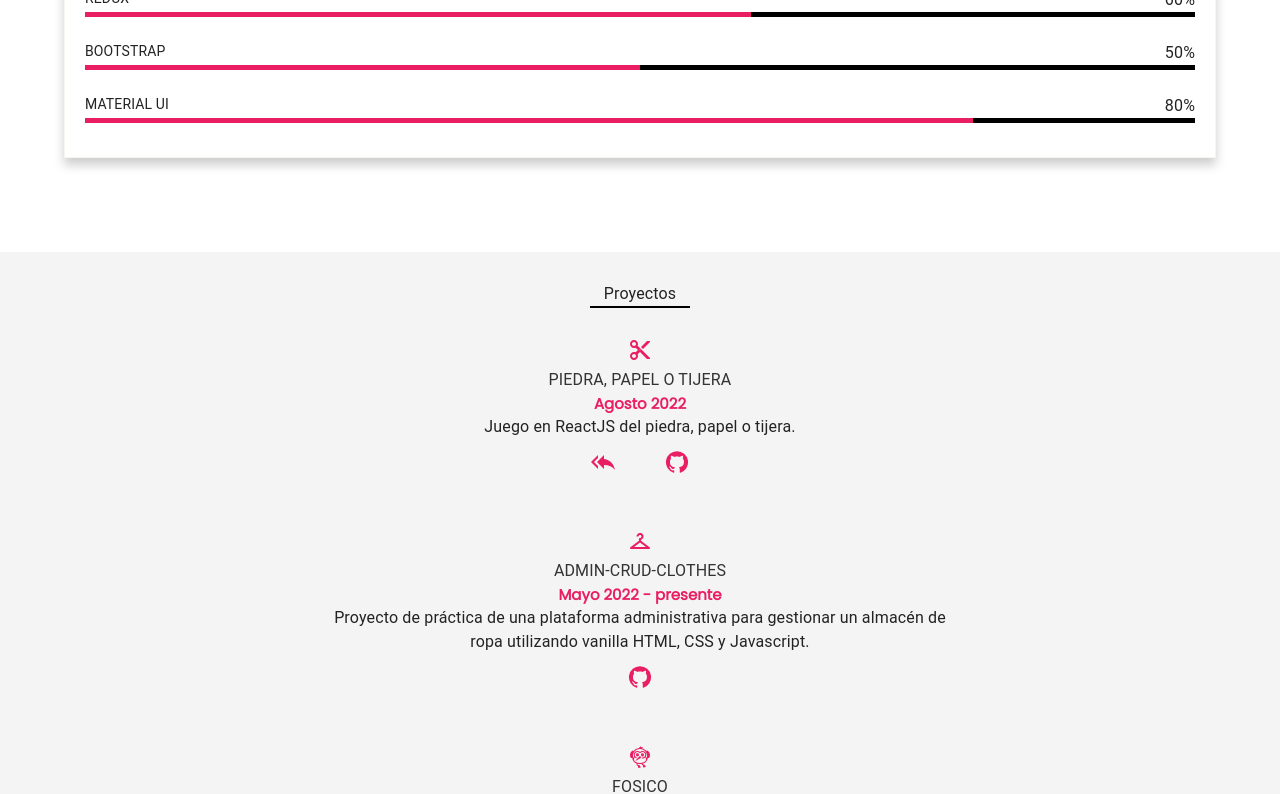
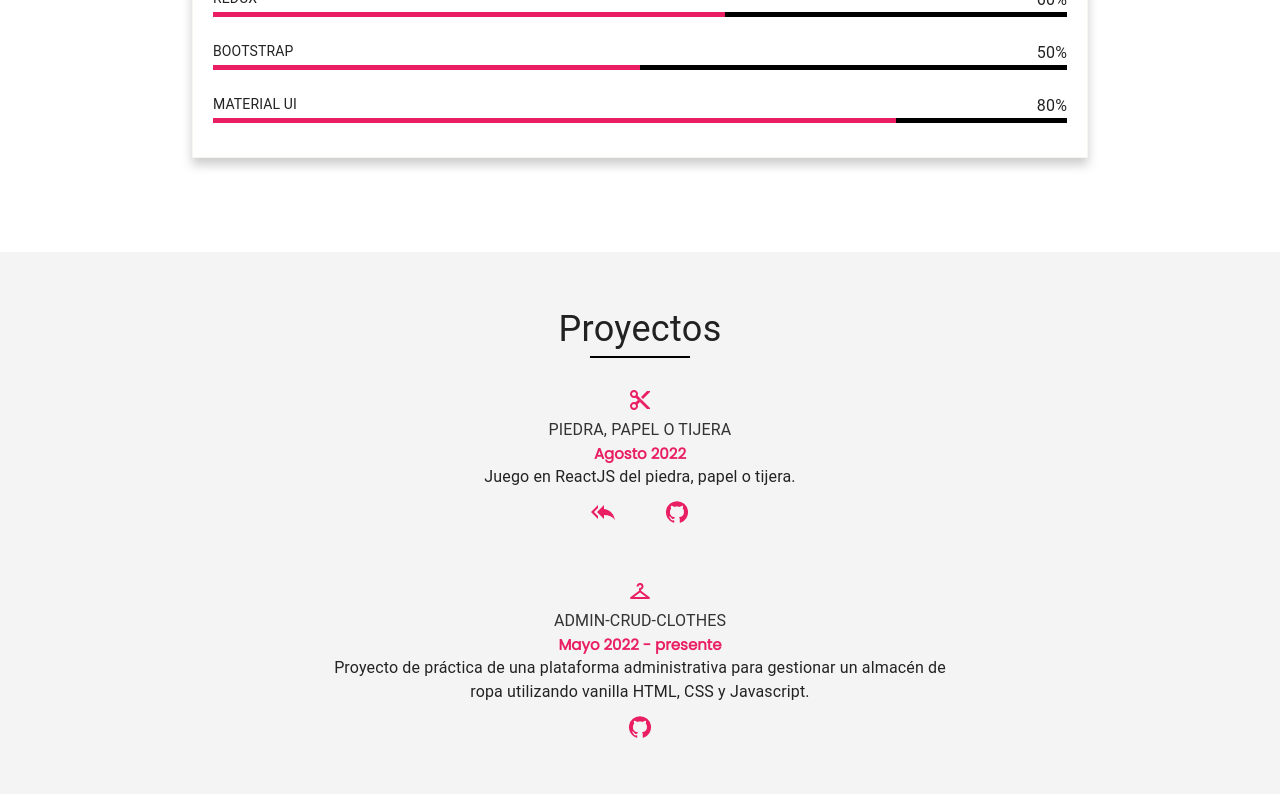
Before and after one commit to Mayra234/mi-portafolio-react, a React (Create React App) app: page / in a window 1280 px wide. Shown: the part 2000-2794 px from the top of the page. Built offline with nearby package versions, Linux system fonts and the light colour scheme.

Commit message:
avance en el portafolio

```diff
--- a/src/components/Button/index.jsx
+++ b/src/components/Button/index.jsx
@@ -33,6 +33,7 @@ const CustomButton = ({
       style={style}
       type={type}
       onClick={onClick}
+      sx={{ position: 'static' }}
     >
       {children}
     </MuiButton>
--- a/src/pages/Home/ContactMe/ContactMe.jsx
+++ b/src/pages/Home/ContactMe/ContactMe.jsx
@@ -10,7 +10,7 @@ import { CONTACTS } from '../../../constants/contact';
 export const ContactMe = () => {
   return (
     <Box id="contact" className="container-contact">
-      <H2 className="title">Contáctame</H2>
+      <H2 className="text-about-h2">Contáctame</H2>
       <Separator />
       <Box className="content-card-contact">
         {CONTACTS.map((contact, i) => (
--- a/src/pages/Home/ContactMe/index.css
+++ b/src/pages/Home/ContactMe/index.css
@@ -32,6 +32,17 @@
   text-transform: none;
 }
 
+.text-about-h2 {
+  font-weight: 700;
+  font-size: 36px !important;
+  color: #212121;
+  line-height: 1;
+  text-align: center;
+  margin-bottom: 5px;
+  margin-top: 20px;
+  margin-bottom: 5px;
+}
+
 .title-contact {
   font-size: 18px;
 }
--- a/src/pages/Home/Projects/Projects.jsx
+++ b/src/pages/Home/Projects/Projects.jsx
@@ -15,7 +15,7 @@ import CustomButton from '../../../components/Button';
 export const Projects = () => {
   return (
     <Box id="project" className="container-projects">
-      <H2 className="title">Proyectos</H2>
+      <H2 className="text-about-h2">Proyectos</H2>
       <Separator />
       <Box className="content-cards-project">
         {PROJECTS.map((project, i) => (
--- a/src/pages/Home/Projects/index.css
+++ b/src/pages/Home/Projects/index.css
@@ -50,11 +50,23 @@
 .title-project {
   text-transform: uppercase;
   margin-top: 10px;
+  font-weight: 100;
 }
 
 .date {
   font-weight: bold;
   color: #e91e63;
+}
+
+.text-about-h2 {
+  font-weight: 700;
+  font-size: 36px !important;
+  color: #212121;
+  line-height: 1;
+  text-align: center;
+  margin-bottom: 5px;
+  margin-top: 20px;
+  margin-bottom: 5px;
 }
 
 .link-project {
--- a/src/pages/Home/Skills/Skills.jsx
+++ b/src/pages/Home/Skills/Skills.jsx
@@ -44,7 +44,7 @@ export const Skills = () => {
             <Card key={i} palette="primary" shadow border>
               <Box className="title-card">
                 <H1 className="title-study">{study.title}</H1>
-                <H3>{study.placeAndDate}</H3>
+                <H3 className="title-date">{study.placeAndDate}</H3>
               </Box>
               <p></p>
             </Card>
--- a/src/pages/Home/Skills/index.css
+++ b/src/pages/Home/Skills/index.css
@@ -4,7 +4,7 @@
   display: flex;
   justify-content: center;
   align-items: center;
-  width: 90%;
+  width: 70%;
 }
 
 .tab-study {
@@ -25,6 +25,10 @@
 
 .title-study {
   font-size: 20px !important;
+}
+
+.title-date {
+  color: #e91e63;
 }
 
 .text-about-h2 {
```
